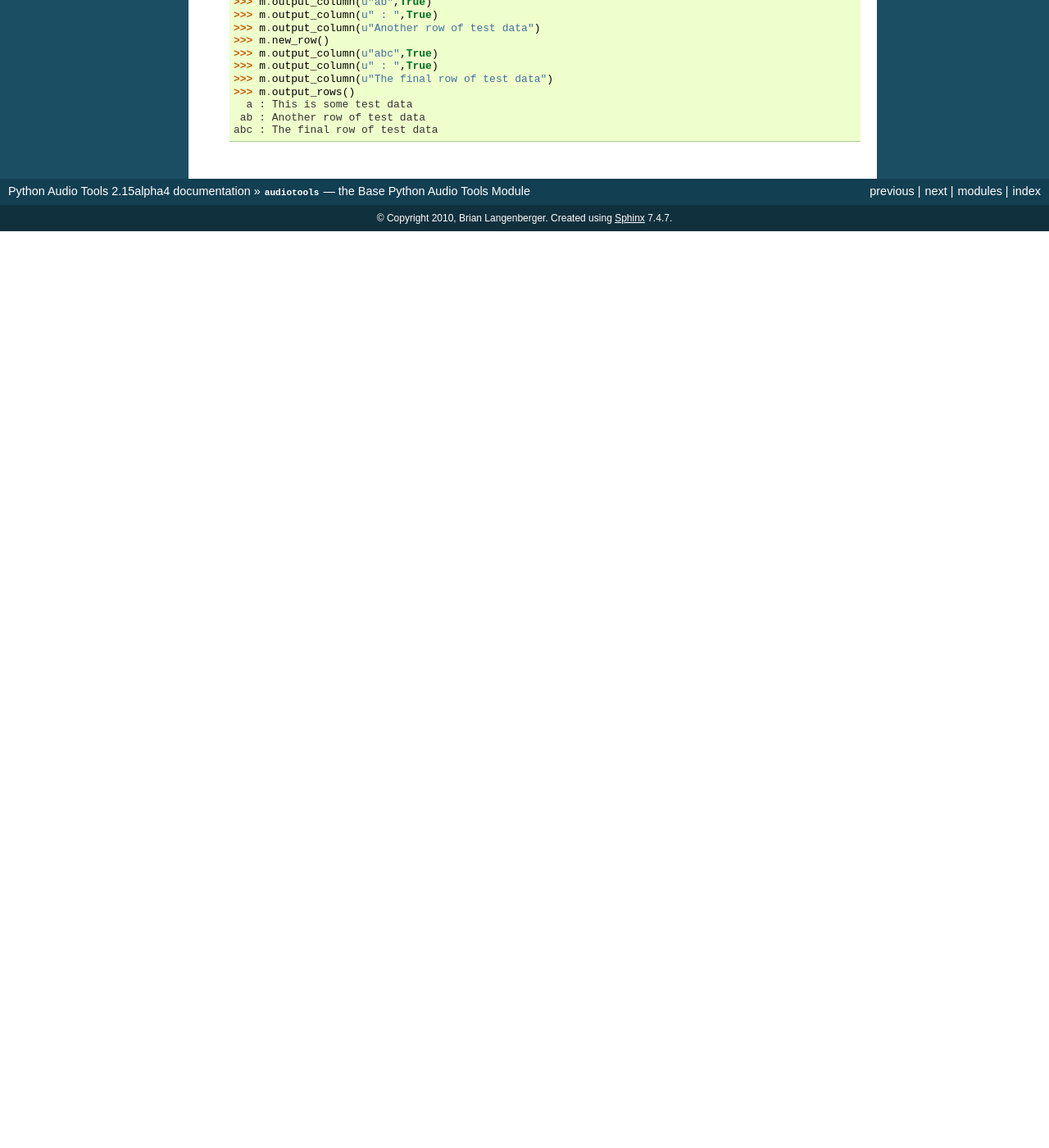
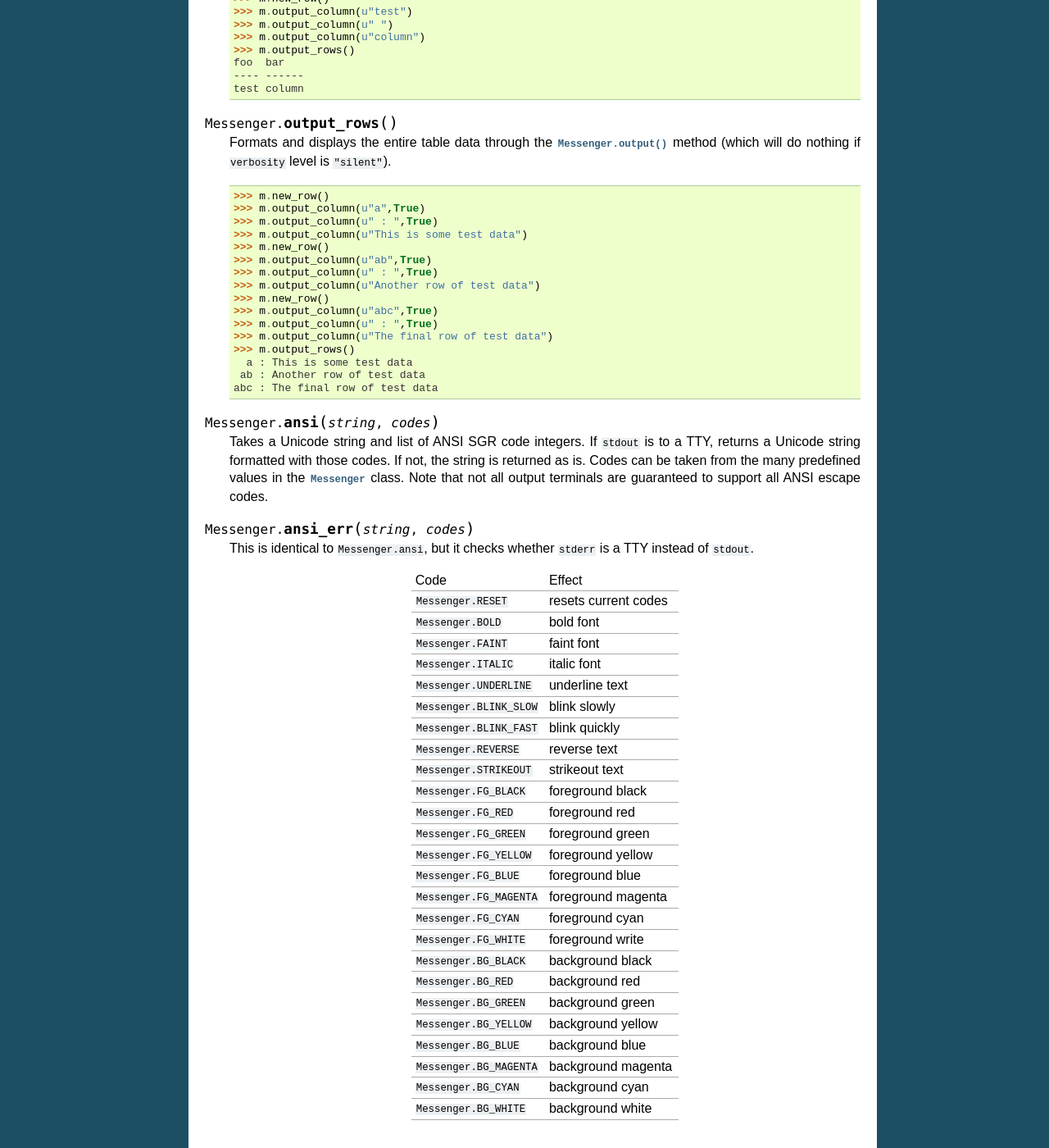
Before and after one commit to tuffy/python-audio-tools, a Sphinx documentation site: the page built from docs/programming/source/audiotools.rst, in a window 1280 px wide and 1400 px high, scrolled down 16181 px. Shown: the whole window at 82% size. Built offline with Sphinx 7.4.7, drawn with Linux system fonts in a browser that asks for light colours; before the commit the page ends 16463 px from its top, so only the background shows below that; some of the changed text lies outside the part shown.

Commit message:
Update Messenger class with divider rows (for tables) and ASCI escape codes which should help make output more readable.

```diff
--- a/docs/programming/source/audiotools.rst
+++ b/docs/programming/source/audiotools.rst
@@ -1090,6 +1090,27 @@
    This method adds a completely blank row to its table data.
    Note that the first row within an output table cannot be blank.
 
+.. method:: Messenger.divider_row(dividers)
+
+   This method takes a list of vertical divider Unicode characters,
+   one per output column, and multiplies those characters by their
+   column width when displayed.
+
+   >>> m.new_row()
+   >>> m.output_column(u"foo")
+   >>> m.output_column(u" ")
+   >>> m.output_column(u"bar")
+   >>> m.divider_row([u"-",u" ",u"-"])
+   >>> m.new_row()
+   >>> m.output_column(u"test")
+   >>> m.output_column(u" ")
+   >>> m.output_column(u"column")
+   >>> m.output_rows()
+   foo  bar
+   ---- ------
+   test column
+
+
 .. method:: Messenger.output_rows()
 
    Formats and displays the entire table data through the
@@ -1112,3 +1133,49 @@
      a : This is some test data
     ab : Another row of test data
    abc : The final row of test data
+
+.. method:: Messenger.ansi(string, codes)
+
+   Takes a Unicode string and list of ANSI SGR code integers.
+   If ``stdout`` is to a TTY, returns a Unicode string
+   formatted with those codes.
+   If not, the string is returned as is.
+   Codes can be taken from the many predefined values
+   in the :class:`Messenger` class.
+   Note that not all output terminals are guaranteed to support
+   all ANSI escape codes.
+
+.. method:: Messenger.ansi_err(string, codes)
+
+   This is identical to ``Messenger.ansi``, but it checks whether
+   ``stderr`` is a TTY instead of ``stdout``.
+
+    ======================== ====================
+    Code                     Effect
+    ------------------------ --------------------
+    ``Messenger.RESET``      resets current codes
+    ``Messenger.BOLD``       bold font
+    ``Messenger.FAINT``      faint font
+    ``Messenger.ITALIC``     italic font
+    ``Messenger.UNDERLINE``  underline text
+    ``Messenger.BLINK_SLOW`` blink slowly
+    ``Messenger.BLINK_FAST`` blink quickly
+    ``Messenger.REVERSE``    reverse text
+    ``Messenger.STRIKEOUT``  strikeout text
+    ``Messenger.FG_BLACK``   foreground black
+    ``Messenger.FG_RED``     foreground red
+    ``Messenger.FG_GREEN``   foreground green
+    ``Messenger.FG_YELLOW``  foreground yellow
+    ``Messenger.FG_BLUE``    foreground blue
+    ``Messenger.FG_MAGENTA`` foreground magenta
+    ``Messenger.FG_CYAN``    foreground cyan
+    ``Messenger.FG_WHITE``   foreground write
+    ``Messenger.BG_BLACK``   background black
+    ``Messenger.BG_RED``     background red
+    ``Messenger.BG_GREEN``   background green
+    ``Messenger.BG_YELLOW``  background yellow
+    ``Messenger.BG_BLUE``    background blue
+    ``Messenger.BG_MAGENTA`` background magenta
+    ``Messenger.BG_CYAN``    background cyan
+    ``Messenger.BG_WHITE``   background white
+    ======================== ====================
```
Also changed, not shown: audiotools/__init__.py (+66 -2 lines).
